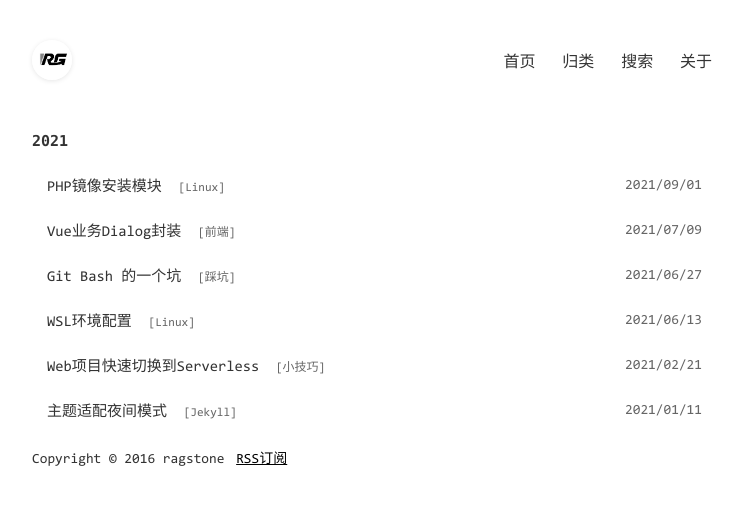
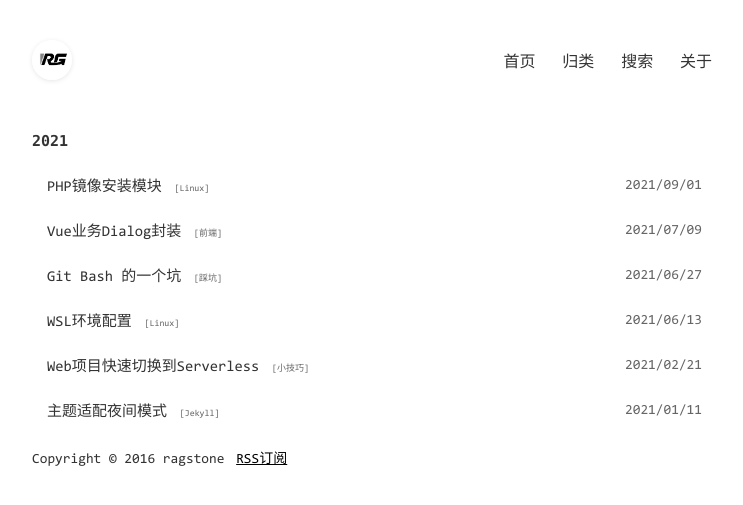
Before and after one commit to ragstone/infoyun, a Jekyll site: the page built from index.html, in a window 1280 px wide. Shown: the top 505 px of the page, without its empty margins (268-1011 px from the left). Built offline with Jekyll 4.4.1, drawn with Linux system fonts in a browser that asks for light colours.

Commit message:
Update index.html

```diff
--- a/index.html
+++ b/index.html
@@ -16,7 +16,7 @@
           <div class="title">
             <a href="{{ site.baseurl | append: post.url }}" class="hover-underline">{{ post.title }}</a>
             {% for categorie in post.categories -%}
-            <a href="{{site.baseurl}}/pages/categories.html#{{ categorie }}" class="hover-underline" style="padding: 3px 0; font-size: 12px; color: #666666; margin-left: 8px;">[{{ categorie }}]</a>
+            <a href="{{site.baseurl}}/pages/categories.html#{{ categorie }}" class="hover-underline" style="font-size: 9px; color: #666666; margin-left: 4px;">[{{ categorie }}]</a>
             {%- endfor %}
           </div>
           <span class="date">{{ post.date | date: "%Y/%m/%d" }}</span>
```
